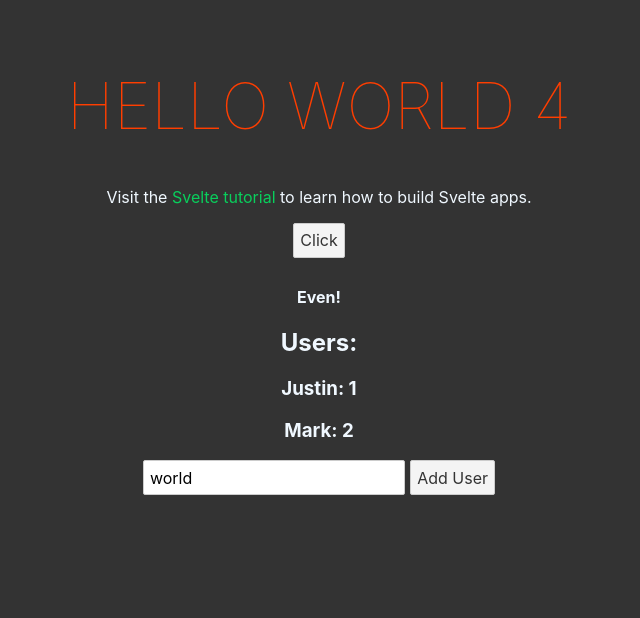
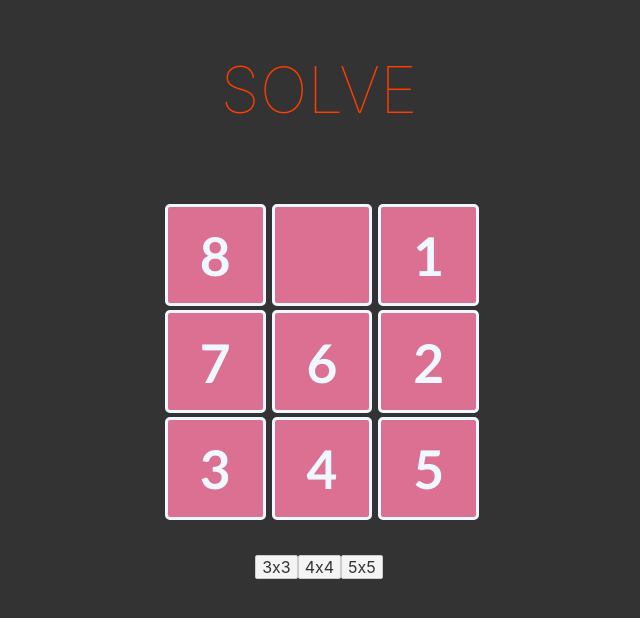
Before and after one commit to JustinStitt/15-puzzle-game, a Svelte app in the folder 15-puzzle-game/: page / in a window 1280 px wide. Shown: the top 618 px of the page, without its empty margins (321-961 px from the left). Built offline with nearby package versions, Linux system fonts and the light colour scheme.

Commit message:
😀 main game functionality, dynamic resizing 🔀
main game functionality
todo: button formatting (css lol)

```diff
--- a/15-puzzle-game/public/global.css
+++ b/15-puzzle-game/public/global.css
@@ -34,7 +34,7 @@ input, button, select, textarea {
 	font-family: inherit;
 	font-size: inherit;
 	-webkit-padding: 0.4em 0;
-	padding: 0.4em;
+	/* padding: 0.4em; */
 	margin: 0 0 0.5em 0;
 	box-sizing: border-box;
 	border: 1px solid #ccc;
--- a/15-puzzle-game/src/App.svelte
+++ b/15-puzzle-game/src/App.svelte
@@ -1,56 +1,50 @@
 <script>
-	export let name;
-	export let id;
-	$: both = name + ' ' + id // macro
+	import Grid from "./components/Grid.svelte"
+    const a = '\xa0'
+	export let size = 9;
 
-	let users = [
+	let value = 1
+
+	const options = [
 		{
-			name: 'Justin',
-			id: 1,
+			name: '3x3',
+			sz: 9
 		},
 		{
-			name: 'Mark',
-			id: 2,
-		}
+			name: '4x4',
+			sz: 16
+		},
+		{
+			name: '5x5',
+			sz: 25
+		},
 	]
-
-	const toggle = () => {
-		id += 1
-	}
-
-	const isEven = (n) => {
-		return !(n & 1)
-	}
-
-	const create_user = (_name) => {
-		users = [...users, {name: _name, id: users[users.length-1].id+1}]
-	}
 
 </script>
 
 <main>
-	<h1>Hello {both} </h1>
-	<p>Visit the <a href="https://svelte.dev/tutorial">Svelte tutorial</a> to learn how to build Svelte apps.</p>
-	<button on:click={toggle}>Click</button>
-	{#if isEven(id)}
-		<h4>
-			Even!
-		</h4>
-	{/if}
-	<h2>Users: </h2>
-	{#each users as user}
-		<h3>{user.name}: {user.id}</h3>
+	<h1>Solve</h1>
+	<div class='outer'>
+		<Grid {size}/>
+		<!-- <input type='text' bind:value={size}/> -->
+	</div>
+
+	{#each options as option}
+		<button on:click={() => size=option.sz}>
+			{option.name}
+		</button>
 	{/each}
-	<input type="text" bind:value={name}/>
-	<button on:click={create_user(name)}>Add User</button>
 </main>
 
 <style>
 	main {
 		text-align: center;
-		padding: 1em;
 		max-width: 240px;
 		margin: 0 auto;
+	}
+	.outer{
+		display: flex;
+		justify-content: center;
 	}
 
 	h1 {
--- /dev/null
+++ b/15-puzzle-game/src/components/Grid.svelte
@@ -0,0 +1,86 @@
+<script>
+    import Tile from "./Tile.svelte"
+    export let size = -1;
+    let win = false
+    let dim = Math.sqrt(size)
+    // get tiles
+    let tiles = Array.from(Array(size).keys())
+    tiles = tiles.sort((a, b) => 0.5 - Math.random()) // shuffle array
+
+    const checkWin = () => {
+        for (let i = 0; i < size - 1; i++) {
+            var lm = tiles[i] == 0 ? 9 : tiles[i]
+            var rm = tiles[i+1] == 0 ? 9 : tiles[i+1]
+            if (lm > rm) return false;
+        }
+        return true;
+    }
+
+    const handleWin = () => {
+        win = true
+    }
+
+    const isLegalMove = (ni, ei) => {
+        var top = tiles[ni-dim]
+        var bot = tiles[ni+dim]
+        var left = (ni % dim == 0) ? null : tiles[ni-1]
+        var right = (ni % dim == dim-1) ? null : tiles[ni+1]
+
+        console.log([top, bot, left, right], [ni, ei])
+        if ([top, bot, left, right].includes(tiles[ei])) {
+            return true
+        }
+        return false
+    }
+
+    const handleClick = (n) => {
+        var empty_index = tiles.findIndex(ele => ele == 0);
+        var n_index = tiles.findIndex(ele => ele == n);
+        if (!isLegalMove(n_index, empty_index)) return
+        var _tmp = tiles[n_index]
+        tiles[n_index] = tiles[empty_index]
+        tiles[empty_index] = _tmp
+        if (checkWin()) {
+            handleWin()
+        }
+    }
+
+    const newArray = (_s) => {
+        tiles = Array.from(Array(_s).keys())
+        dim = Math.sqrt(tiles.length)
+        tiles = tiles.sort((a, b) => 0.5 - Math.random()) // shuffle array
+        console.log(tiles)
+    }
+
+    $: {
+        newArray(size)
+    }
+
+</script>
+
+
+<!--html-->
+<div class='grid-container' style={`grid-template-columns: repeat(${dim}, 1fr) `}>
+    {#each tiles as tile}
+        <Tile value={tile} on:click={() => handleClick(tile)} num_tiles={size}/>
+    {/each}
+    {#if win == true}
+            <h1>win!</h1>
+    {/if}
+</div>
+<!--end-html-->
+
+<!--local-styles-->
+<style>
+.grid-container {
+    width: 25vw;
+    height: 25vw;
+    display: grid;
+    /* border: 2px solid red; */
+    /* border-radius: 3rem; */
+    padding: 2rem;
+    gap: 0px;
+}
+
+
+</style>
--- /dev/null
+++ b/15-puzzle-game/src/components/Tile.svelte
@@ -0,0 +1,77 @@
+<script>
+    export let value = -1;
+    export let num_tiles = -1;
+    let font_size = 0
+
+    const computeFontSize = (_nt) => {
+        font_size = (1/Math.sqrt(_nt)) * 10
+    }
+
+    $: {
+        computeFontSize(num_tiles)
+    }
+
+</script>
+
+<!--html-->
+<button on:click|preventDefault>
+    <div class="outer">
+        {#if value != 0}
+            <tile style={`font-size: ${font_size}em`}>
+                {value}
+            </tile>
+        {:else}
+            <tile class='empty' style={`font-size: ${font_size}em`}>0</tile> <!--&nbsp;-->
+        {/if}
+    </div>
+</button>
+
+<!--end-html-->
+
+<!--local-styles-->
+<style>
+button {
+    background: none;
+    border: none;
+    cursor: pointer;
+}
+
+button:hover {
+    background: none;
+    color: none;
+}
+button:focus {
+    background: none;
+    color:  none;
+}
+
+.empty {
+    opacity: 0;
+}
+
+.outer {
+
+    max-width: 10rem;
+    max-height: 10rem;
+    width: 100%;
+    height: 100%;
+    border: solid aliceblue;
+    background-color: palevioletred;
+    border-radius: 5px;
+    display: flex;
+    align-items: center;
+    vertical-align: middle;
+
+    justify-content: center;
+}
+
+tile {
+    /* font size in JSX */
+    font-weight: bold;
+    color: aliceblue;
+    display: inline;
+    font-family: 'Trebuchet MS', 'Arial';
+}
+
+
+</style>
--- a/15-puzzle-game/src/main.js
+++ b/15-puzzle-game/src/main.js
@@ -3,8 +3,6 @@ import App from './App.svelte';
 const app = new App({
 	target: document.body,
 	props: {
-		name: 'world',
-		id: 4,
 	}
 });
 
```
